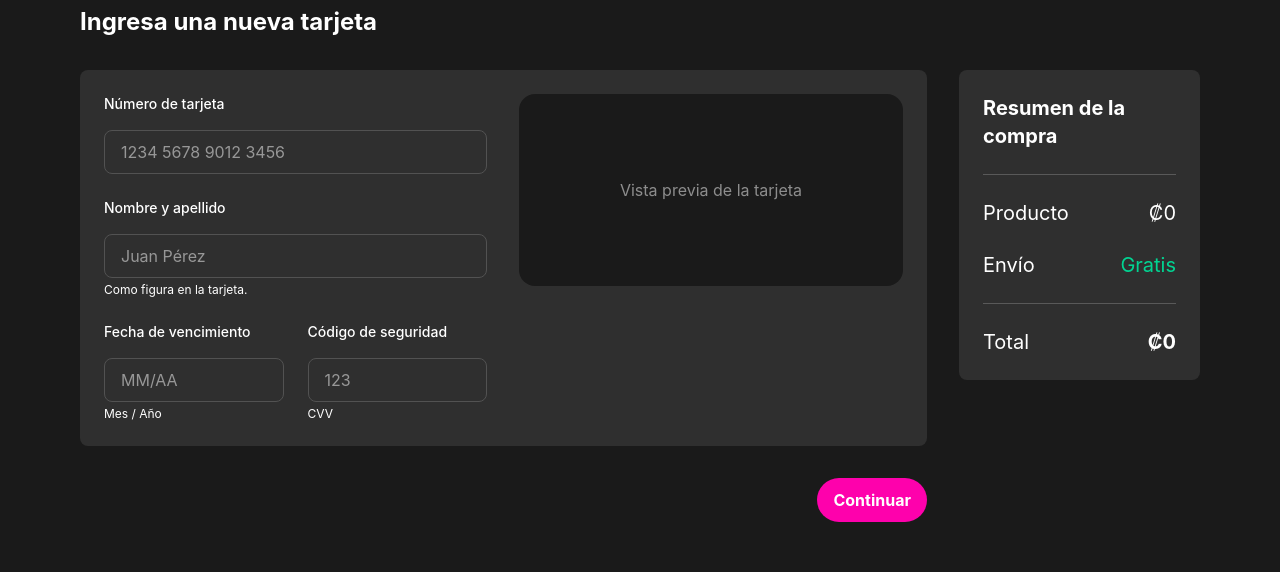
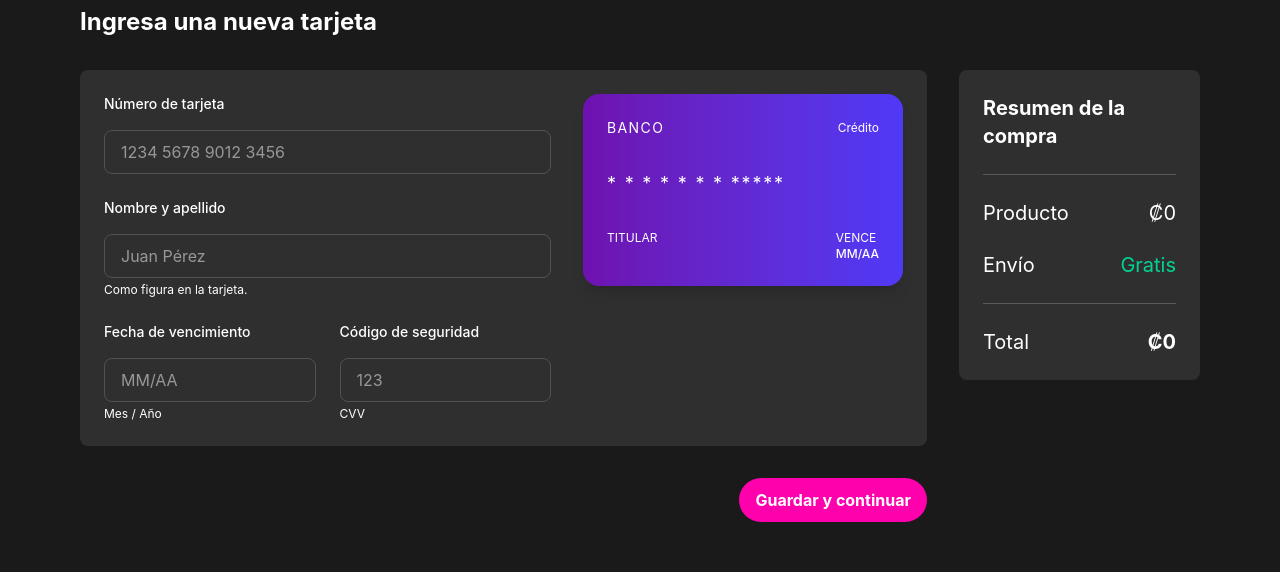
Before and after one commit to chrisdev-ts/ratacueva-web, a Next.js app: page /cart/new-card in a window 1280 px wide. Shown: the part 178-750 px from the top of the page. Built offline with nearby package versions, Linux system fonts and the light colour scheme; no server answers.

Commit message:
fix(new-card): finish add card interface with service logic

```diff
--- a/src/app/(shop)/cart/new-card/page.tsx
+++ b/src/app/(shop)/cart/new-card/page.tsx
@@ -1,40 +1,110 @@
 "use client"
 
-import { useState } from "react"
-import Link from "next/link"
+import { useState, useEffect } from "react"
+import { useRouter } from "next/navigation"
+import axios from "axios"
 import { PageLayout } from "@/components/templates/PageLayout"
 import { SettingsBreadcrumb } from "@/components/organisms/SettingsBreadcrumb"
 import { Body, Subheading, BodySmall } from "@/components/atoms/Typography"
 import Button from "@/components/atoms/Button"
 import { useCart } from "@/contexts/CartContext"
+import Toast from "@/components/atoms/Toast"
 
 export default function AddCardPage() {
   const { getCartTotal } = useCart()
-  const [cardData, setCardData] = useState({
-    cardNumber: "",
-    cardName: "",
-    expiryDate: "",
-    cvv: ""
-  })
+  const router = useRouter()
+
+  const API_URL = process.env.NEXT_PUBLIC_API_URL || "https://ratacueva-api.onrender.com/api"
+
+  const [type, setType] = useState<"credit_card" | "debit_card" | "paypal" | "oxxo_cash">("credit_card")
+  const [last4, setLast4] = useState("")
+  const [provider, setProvider] = useState("BANCO")
+  const [expiration, setExpiration] = useState("")
+  const [proprietaryName, setProprietaryName] = useState("")
+  const [cvv, setCvv] = useState("")
+  const [isLoading, setIsLoading] = useState(false)
+  const [toastMessage, setToastMessage] = useState("")
+  const [isToastVisible, setIsToastVisible] = useState(false)
+  const [toastType, setToastType] = useState<"success" | "info" | "warning">("success")
+  const [token, setToken] = useState<string | null>(null)
 
   const subtotal = getCartTotal()
   const shipping = 0
   const total = subtotal + shipping
 
-  const handleInputChange = (field: string, value: string) => {
-    setCardData(prev => ({
-      ...prev,
-      [field]: value
-    }))
+  useEffect(() => {
+    const storedToken = localStorage.getItem("token")
+    if (storedToken) setToken(storedToken)
+  }, [])
+
+  const handleSubmit = async (e: React.FormEvent<HTMLFormElement>) => {
+    e.preventDefault()
+    setIsLoading(true)
+
+    if (!validateForm()) {
+      setIsLoading(false)
+      return
     }
 
-  const handleSubmit = (e: React.FormEvent<HTMLFormElement>) => {
-    e.preventDefault()
-    // Handle card addition
-    console.log("Adding card:", cardData)
+    const digitsOnly = last4.replace(/\D/g, '')  // Elimina todo lo que no sea número
+    const last4Digits = digitsOnly.slice(-4)
+
+    if (last4Digits.length !== 4) {
+      setToastMessage("Los últimos 4 dígitos deben tener exactamente 4 números.")
+      setToastType("warning")
+      setIsToastVisible(true)
+      setIsLoading(false)
+      return
     }
 
-  const isFormValid = cardData.cardNumber && cardData.cardName && cardData.expiryDate && cardData.cvv
+    try {
+      await axios.post(`${API_URL}/users/payment-methods`, {
+        type,
+        last4: last4Digits,
+        provider,
+        expiration,
+      }, {
+        headers: {
+          Authorization: `Bearer ${token}`,
+        },
+      })
+
+      setToastMessage("Método de pago añadido exitosamente.")
+      setToastType("success")
+      setIsToastVisible(true)
+      resetForm()
+
+      setTimeout(() => router.push("/payment-options"), 2000)
+
+    } catch (error: any) {
+      setToastMessage(error.response?.data?.message || "Ocurrió un error al añadir el método de pago.")
+      setToastType("warning")
+      setIsToastVisible(true)
+      console.error(error)
+    } finally {
+      setIsLoading(false)
+    }
+  }
+
+  const validateForm = () => {
+    if (!last4.trim() || !proprietaryName.trim() || !expiration.trim() || !cvv.trim()) {
+      setToastMessage("Por favor, completa todos los campos obligatorios.")
+      setToastType("warning")
+      setIsToastVisible(true)
+      return false
+    }
+    return true
+  }
+
+  const resetForm = () => {
+    setType("credit_card")
+    setLast4("")
+    setProvider("")
+    setExpiration("")
+    setProprietaryName("")
+    setCvv("")
+    setIsLoading(false)
+  }
 
   return (
     <PageLayout>
@@ -50,13 +120,12 @@ export default function AddCardPage() {
           className="mb-8"
         />
 
+        <form onSubmit={handleSubmit}>
           <div className="flex flex-col lg:flex-row justify-start items-start gap-8">
-          {/* Left Column: Card Form */}
+            {/* Left Column */}
             <div className="w-full lg:w-[847px] space-y-8">
-            {/* Card Form */}
               <div className="p-6 bg-gray rounded-lg">
                 <div className="flex gap-8">
-                {/* Form Section */}
                   <div className="flex-1 space-y-6">
                     {/* Card Number */}
                     <div className="space-y-4">
@@ -66,14 +135,20 @@ export default function AddCardPage() {
                       <input
                         id="cardNumber"
                         type="text"
-                      value={cardData.cardNumber}
-                      onChange={(e) => handleInputChange('cardNumber', e.target.value)}
+                        inputMode="numeric"
                         className="w-full h-11 px-4 py-3 bg-gray rounded-lg border border-neutral-600 text-white focus:outline-none focus:border-cyan-400"
                         placeholder="1234 5678 9012 3456"
+                        value={last4}
+                        onChange={(e) => {
+                          const onlyNums = e.target.value.replace(/\D/g, "")
+                          setLast4(onlyNums)
+                        }}
+                        minLength={16}
+                        maxLength={16}
                       />
                     </div>
 
-                  {/* Cardholder Name */}
+                    {/* Nombre */}
                     <div className="space-y-4">
                       <BodySmall as="label" htmlFor="cardName" className="text-white text-base font-medium block">
                         Nombre y apellido
@@ -82,18 +157,19 @@ export default function AddCardPage() {
                         <input
                           id="cardName"
                           type="text"
-                        value={cardData.cardName}
-                        onChange={(e) => handleInputChange('cardName', e.target.value)}
                           className="w-full h-11 px-4 py-3 bg-gray rounded-lg border border-neutral-600 text-white focus:outline-none focus:border-cyan-400"
                           placeholder="Juan Pérez"
+                          value={proprietaryName}
+                          onChange={(e) => setProprietaryName(e.target.value)}
+                          minLength={3}
+                          maxLength={30}
                         />
                         <BodySmall className="text-white text-xs">Como figura en la tarjeta.</BodySmall>
                       </div>
                     </div>
 
-                  {/* Expiry and CVV */}
+                    {/* Fecha y CVV */}
                     <div className="flex gap-6">
-                    {/* Expiry Date */}
                       <div className="flex-1 space-y-4">
                         <BodySmall as="label" htmlFor="expiryDate" className="text-white text-base font-medium block">
                           Fecha de vencimiento
@@ -102,16 +178,25 @@ export default function AddCardPage() {
                           <input
                             id="expiryDate"
                             type="text"
-                          value={cardData.expiryDate}
-                          onChange={(e) => handleInputChange('expiryDate', e.target.value)}
+                            inputMode="numeric"
                             className="w-full h-11 px-4 py-3 bg-gray rounded-lg border border-neutral-600 text-white focus:outline-none focus:border-cyan-400"
                             placeholder="MM/AA"
+                            value={expiration}
+                            onChange={(e) => {
+                              let value = e.target.value.replace(/\D/g, "")
+                              if (value.length > 2) {
+                                value = value.slice(0, 2) + "/" + value.slice(2)
+                              }
+                              if (value.length > 5) value = value.slice(0, 5)
+                              setExpiration(value)
+                            }}
+                            minLength={5}
+                            maxLength={5}
                           />
                           <BodySmall className="text-white text-xs">Mes / Año</BodySmall>
                         </div>
                       </div>
 
-                    {/* CVV */}
                       <div className="flex-1 space-y-4">
                         <BodySmall as="label" htmlFor="cvv" className="text-white text-base font-medium block">
                           Código de seguridad
@@ -120,11 +205,15 @@ export default function AddCardPage() {
                           <input
                             id="cvv"
                             type="text"
-                          value={cardData.cvv}
-                          onChange={(e) => handleInputChange('cvv', e.target.value)}
+                            inputMode="numeric"
+                            maxLength={3}
                             className="w-full h-11 px-4 py-3 bg-gray rounded-lg border border-neutral-600 text-white focus:outline-none focus:border-cyan-400"
                             placeholder="123"
-                          maxLength={4}
+                            value={cvv}
+                            onChange={(e) => {
+                              const onlyNums = e.target.value.replace(/\D/g, "")
+                              setCvv(onlyNums)
+                            }}
                           />
                           <BodySmall className="text-white text-xs">CVV</BodySmall>
                         </div>
@@ -132,28 +221,45 @@ export default function AddCardPage() {
                     </div>
                   </div>
 
-                {/* Card Visual */}
-                <div className="w-96 h-48 bg-dark rounded-2xl flex items-center justify-center">
-                  <Body className="text-white/50">Vista previa de la tarjeta</Body>
+                  {/* Vista previa */}
+                  <div className="w-80 h-48 bg-gradient-to-r from-purple-800 to-indigo-600 rounded-2xl p-6 text-white shadow-lg flex flex-col justify-between">
+                    <div className="flex justify-between items-center">
+                      <span className="text-sm uppercase tracking-widest">{provider || "Proveedor"}</span>
+                      <span className="text-xs">{type === "credit_card" ? "Crédito" : "Débito"}</span>
+                    </div>
+
+                    <div className="text-lg tracking-widest mt-4">
+                      {last4.replace(/\D/g, '').padStart(4, "*").padStart(19, "* ")}
+                    </div>
+
+                    <div className="flex justify-between text-xs mt-4">
+                      <div>
+                        <div className="uppercase">Titular</div>
+                        <div className="font-medium">{proprietaryName}</div>
+                      </div>
+                      <div>
+                        <div className="uppercase">Vence</div>
+                        <div className="font-medium">{expiration || "MM/AA"}</div>
                       </div>
                     </div>
                   </div>
 
-            {/* Continue Button */}
-            <div className="flex justify-end">
-              <Link href="/payment-options">
-                <Button
-                  onClick={() => handleSubmit(new Event("submit") as unknown as React.FormEvent<HTMLFormElement>)}
-                  className="bg-pink-600 hover:bg-pink-700"
-                  disabled={!isFormValid}
-                >
-                  Continuar
-                </Button>
-              </Link>
                 </div>
               </div>
 
-          {/* Right Column: Purchase Summary */}
+              {/* Botón */}
+              <div className="flex justify-end">
+                <Button
+                  type="submit"
+                  className="bg-pink-600 hover:bg-pink-700"
+                  disabled={isLoading}
+                >
+                  Guardar y continuar
+                </Button>
+              </div>
+            </div>
+
+            {/* Resumen */}
             <div className="flex-1 w-full lg:w-auto">
               <div className="p-6 bg-gray rounded-lg space-y-6">
                 <Subheading className="text-white">Resumen de la compra</Subheading>
@@ -174,7 +280,16 @@ export default function AddCardPage() {
               </div>
             </div>
           </div>
+        </form>
       </div>
+
+      {/* TOAST */}
+      <Toast
+        message={toastMessage}
+        isVisible={isToastVisible}
+        onClose={() => setIsToastVisible(false)}
+        type={toastType}
+      />
     </PageLayout>
   )
 }
--- a/src/app/(shop)/settings/addresses/new-address/page.tsx
+++ b/src/app/(shop)/settings/addresses/new-address/page.tsx
@@ -79,7 +79,7 @@ export default function NewAddressPage() {
       setToastMessage(error.response?.data?.message || "Hubo un error al añadir la dirección");
       setToastType("warning");
       setIsToastVisible(true);
-      console.error(error)
+      // console.error(error)
     } finally {
       setIsLoading(false);
     }
```
Lines whose indentation alone changed are shown as unchanged.
